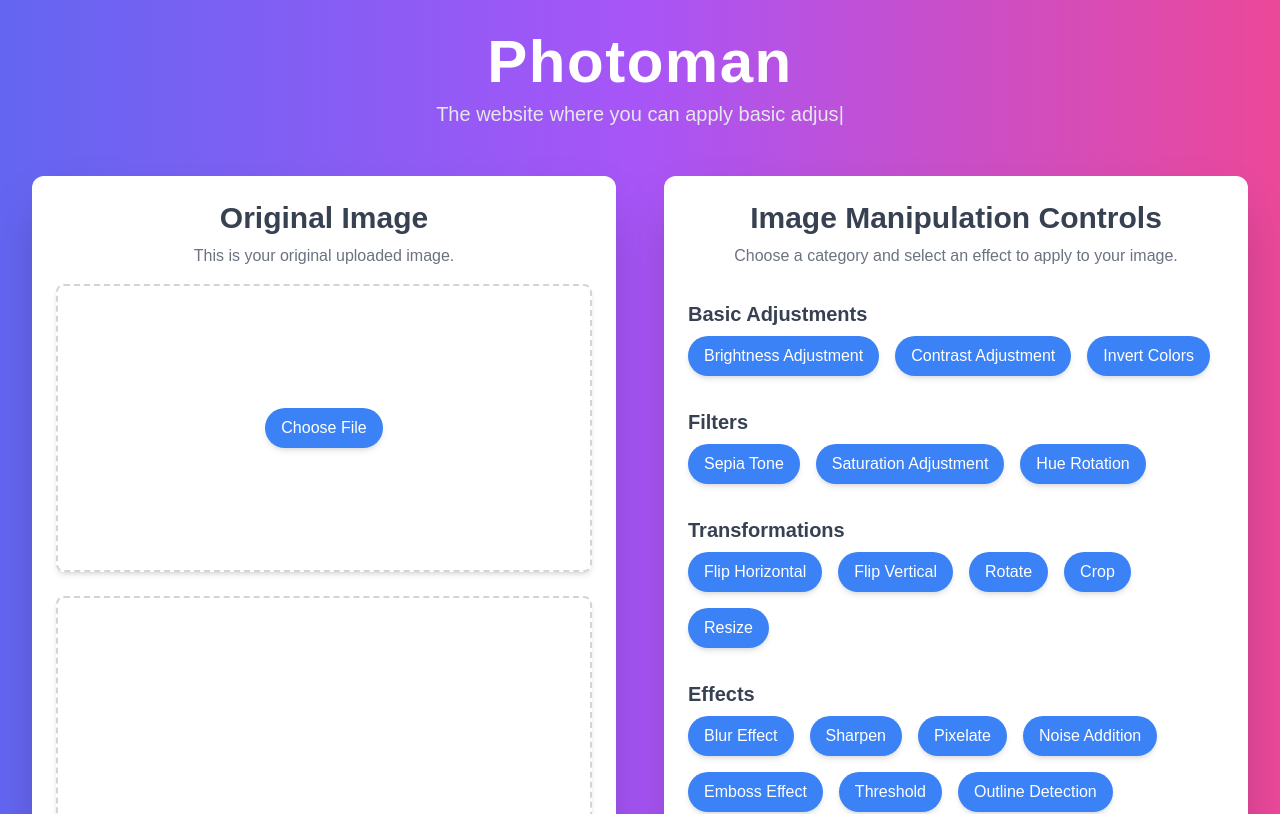
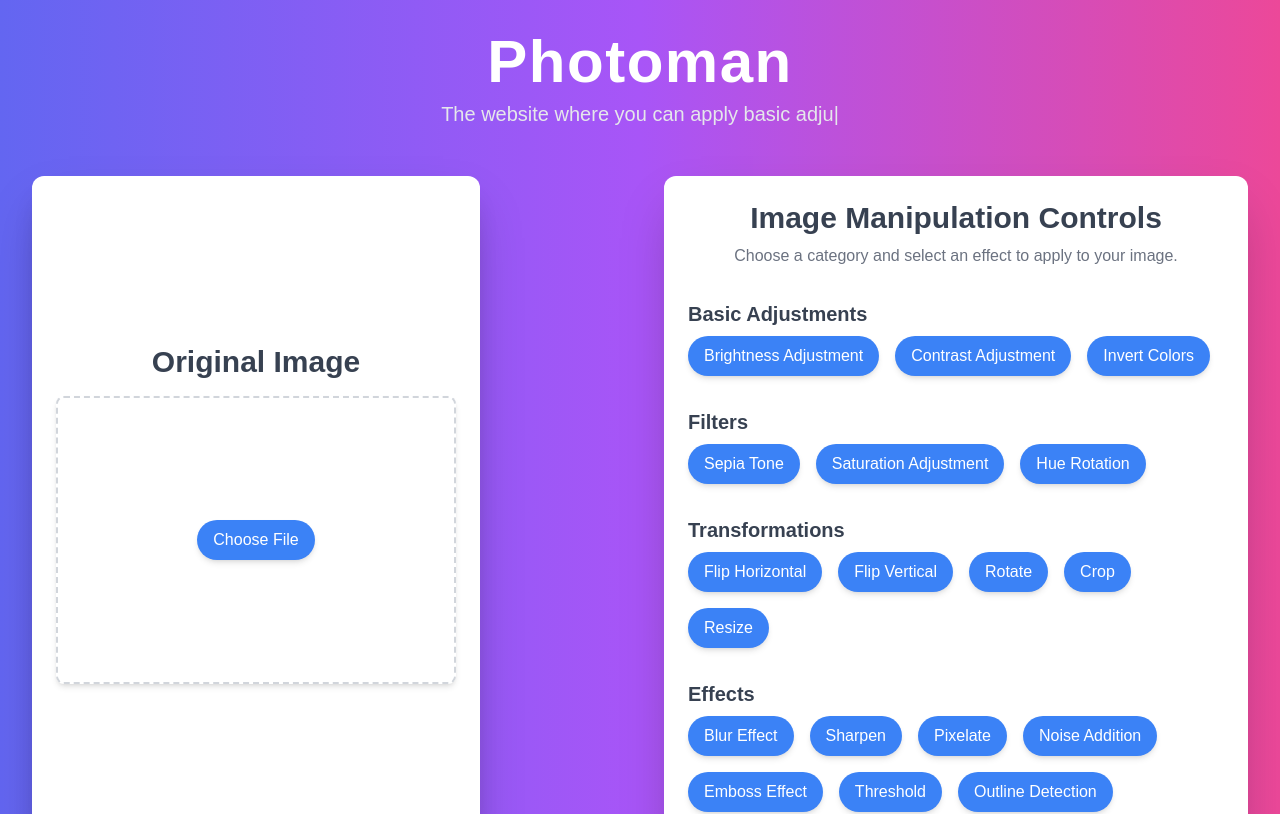
Before and after one commit to WuTangLan1/PhotoMan, a Next.js app: page / in a window 1280 px wide. Shown: the top 814 px of the page. Built offline with nearby package versions, Linux system fonts and the light colour scheme.

Commit message:
seperated uploaded and manipulated canvas

```diff
--- a/src/app/globals.css
+++ b/src/app/globals.css
@@ -32,3 +32,27 @@ body {
   letter-spacing: 0.5px;
   text-shadow: 1px 1px 2px rgba(0, 0, 0, 0.3);
 }
+
+.flip-card {
+  perspective: 1000px;
+}
+
+.flip-card-inner {
+  position: relative;
+  width: 100%;
+  height: 100%;
+  transition: transform 0.6s;
+  transform-style: preserve-3d;
+}
+
+.flip-card-front,
+.flip-card-back {
+  position: absolute;
+  width: 100%;
+  height: 100%;
+  backface-visibility: hidden;
+}
+
+.flip-card-back {
+  transform: rotateY(180deg);
+}
--- a/src/app/page.tsx
+++ b/src/app/page.tsx
@@ -6,16 +6,19 @@ import ImageUploader from '../components/ImageUploader';
 import { adjustBrightness, adjustContrast, invertColors, applyEdgeDetection } from '../utils/imageManipulation';
 import { motion } from 'framer-motion';
 
-
 export default function Home() {
   const [manipulatedCanvas, setManipulatedCanvas] = useState<HTMLCanvasElement | null>(null);
   const [loading, setLoading] = useState(false);
   const imageRef = useRef<HTMLImageElement | null>(null);
+  const flipCardRef = useRef<HTMLDivElement | null>(null);
   const [showOriginal, setShowOriginal] = useState(true);
+  const [isManipulated, setIsManipulated] = useState(false);
+
 
   const handleImageUpload = (imageSrc: string) => {
     if (imageRef.current) {
       imageRef.current.src = imageSrc;
+      console.log("Image uploaded successfully:", imageSrc);
       setManipulatedCanvas(null);
     } else {
       console.error('ImageRef is not assigned correctly');
@@ -25,9 +28,12 @@ export default function Home() {
   const manipulatedCanvasRef = useRef<HTMLCanvasElement | null>(null);
 
   useEffect(() => {
+    console.log("imageRef current:", imageRef.current);
+    console.log("manipulatedCanvasRef current:", manipulatedCanvasRef.current);
     if (manipulatedCanvas && manipulatedCanvasRef.current) {
       manipulatedCanvasRef.current.replaceWith(manipulatedCanvas);
       manipulatedCanvasRef.current = manipulatedCanvas;
+      console.log("Manipulated canvas updated successfully.");
     }
   }, [manipulatedCanvas]);
 
@@ -59,6 +65,7 @@ export default function Home() {
       }
 
       if (canvas) setManipulatedCanvas(canvas);
+      setIsManipulated(true);
     } catch (error) {
       console.error('Manipulation failed:', error);
     } finally {
@@ -66,6 +73,12 @@ export default function Home() {
     }
   };
 
+  const handleToggleFlip = () => {
+    if (flipCardRef.current && isManipulated) {
+      flipCardRef.current.classList.toggle('flipped');
+      setShowOriginal(!showOriginal); // Toggle between original and manipulated view
+    }
+  };
 
   function TypingEffect({
     texts,
@@ -157,50 +170,57 @@ export default function Home() {
           initial={{ opacity: 0, x: -50 }}
           animate={{ opacity: 1, x: 0 }}
           transition={{ duration: 0.5 }}
-        className="bg-white p-6 rounded-xl shadow-2xl flex flex-col items-center hover:shadow-xl transform hover:scale-105 transition"
+          className="flip-card relative w-full max-w-md"
+          ref={flipCardRef}
         >
-        <h2 className="text-3xl font-semibold text-gray-700 mb-2">
-          {showOriginal ? 'Original Image' : 'Manipulated Image'}
-        </h2>
-        <p className="text-gray-500 mb-4 text-center">
-          {showOriginal
-            ? 'This is your original uploaded image.'
-            : 'This is your manipulated image.'}
-        </p>
+          <div className="flip-card-inner relative w-full h-96 rounded-xl shadow-2xl transform transition-transform duration-700 ease-in-out">
+            {/* Front Side - Original Image */}
+            <div className="flip-card-front absolute w-full h-full bg-white p-6 rounded-xl shadow-xl flex flex-col items-center justify-center">
+              <h2 className="text-3xl font-semibold text-gray-700 mb-4">Original Image</h2>
+              <ImageUploader onImageUpload={handleImageUpload} imageRef={imageRef} />
+              {isManipulated && (
+                <button
+                  onClick={handleToggleFlip}
+                  className="mt-6 bg-purple-500 text-white py-2 px-6 rounded-full shadow-md hover:bg-purple-600 transition transform hover:scale-105"
+                >
+                  View Manipulated Image
+                </button>
+              )}
+            </div>
 
-        <ImageUploader onImageUpload={handleImageUpload} imageRef={imageRef} />
-
-        <div className="mt-6 w-full h-72 border-2 border-dashed border-gray-300 rounded-lg shadow-md overflow-hidden flex items-center justify-center">
+            {/* Back Side - Manipulated Image */}
+            <div className="flip-card-back absolute w-full h-full bg-gradient-to-br from-gray-200 to-gray-400 p-6 rounded-xl shadow-xl flex flex-col items-center justify-center">
+              <h2 className="text-3xl font-semibold text-gray-700 mb-4">Manipulated Image</h2>
+              <div className="w-full h-48 border-2 border-dashed border-gray-300 rounded-lg shadow-md overflow-hidden flex items-center justify-center">
                 {loading ? (
                   <Spinner />
                 ) : (
-            <>
-              {showOriginal && imageRef.current && (
-                <img
-                  src={imageRef.current.src}
-                  alt="Uploaded Image"
-                  className="max-w-full max-h-full object-contain"
-                />
-              )}
-              {!showOriginal && manipulatedCanvas && (
-                <canvas
-                  ref={manipulatedCanvasRef}
-                  className="max-w-full max-h-full object-contain"
-                />
-              )}
-            </>
+                  <canvas ref={manipulatedCanvasRef} className="max-w-full max-h-full object-contain" />
                 )}
               </div>
-
               <button
-          onClick={() => setShowOriginal((prev) => !prev)}
-          className="mt-4 bg-purple-500 text-white py-2 px-4 rounded-full shadow-md hover:bg-purple-600 transition transform hover:scale-105"
+                onClick={handleToggleFlip}
+                className="mt-6 bg-purple-500 text-white py-2 px-6 rounded-full shadow-md hover:bg-purple-600 transition transform hover:scale-105"
               >
-          {showOriginal ? 'View Manipulated Image' : 'View Original Image'}
+                View Original Image
               </button>
+              <div className="mt-4 flex gap-4">
+                <button
+                  onClick={() => handleDownload('png')}
+                  className="bg-blue-500 text-white py-2 px-4 rounded-full shadow-md hover:bg-blue-600 transition transform hover:scale-105"
+                >
+                  Download PNG
+                </button>
+                <button
+                  onClick={() => handleDownload('jpeg')}
+                  className="bg-blue-500 text-white py-2 px-4 rounded-full shadow-md hover:bg-blue-600 transition transform hover:scale-105"
+                >
+                  Download JPEG
+                </button>
+              </div>
+            </div>
+          </div>
         </motion.div>
-
-
         <motion.div
           initial={{ opacity: 0, x: 50 }}
           animate={{ opacity: 1, x: 0 }}
--- a/src/components/ImageUploader.tsx
+++ b/src/components/ImageUploader.tsx
@@ -1,4 +1,5 @@
-import { useState } from 'react';
+// src\components\ImageUploader.tsx
+import { useState, useEffect } from 'react';
 
 const ImageUploader = ({
   onImageUpload,
@@ -23,6 +24,14 @@ const ImageUploader = ({
       reader.readAsDataURL(file);
     }
   };
+
+  // Assign the imageRef once the image is loaded
+  useEffect(() => {
+    if (image && imageRef.current) {
+      imageRef.current.src = image;
+      console.log("ImageRef assigned with image:", image);
+    }
+  }, [image, imageRef]);
 
   return (
     <div className="relative w-full h-72 border-2 border-dashed border-gray-300 rounded-lg shadow-md overflow-hidden flex items-center justify-center">
```
Lines whose indentation alone changed are shown as unchanged.
